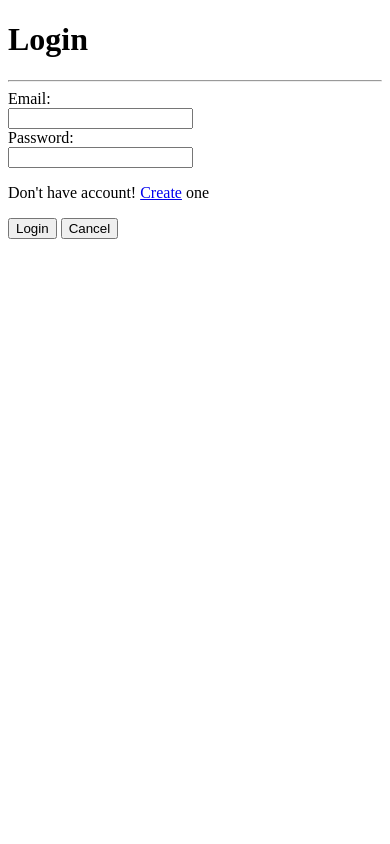
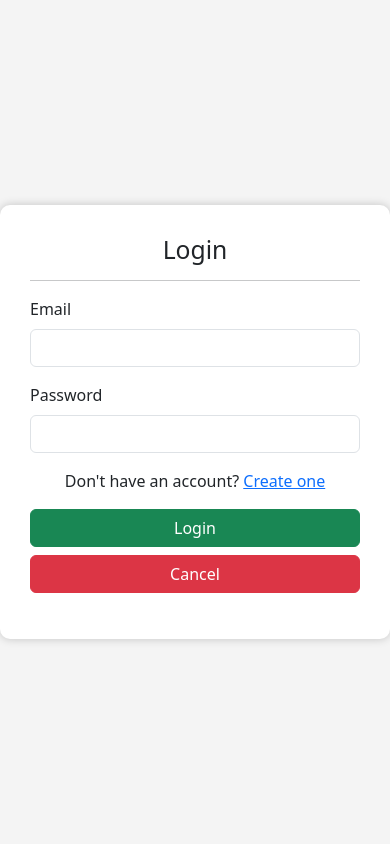
Before and after one commit to Choperzil/game_store, a Java web app: page /login.jsp in a window 390 px wide. Run offline with Tomcat 11, a stand-in JSP engine, Linux system fonts and the light colour scheme.

Commit message:
change login and register layout

```diff
--- a/web/login.jsp
+++ b/web/login.jsp
@@ -1,29 +1,74 @@
-<%--
-    Document   : login
-    Created on : Feb 17, 2025, 9:41:24 AM
-    Author     : Mr. Tuan
---%>
-
 <%@page contentType="text/html" pageEncoding="UTF-8"%>
 <%@taglib prefix="c" uri="http://java.sun.com/jsp/jstl/core"%>
 <!DOCTYPE html>
-<html>
-    <head>
-        <meta http-equiv="Content-Type" content="text/html; charset=UTF-8">
-        <title>JSP Page</title>
-    </head>
-    <body>
-        <h1>Login</h1>
+<html lang="en">
+<head>
+    <meta charset="UTF-8">
+    <meta name="viewport" content="width=device-width, initial-scale=1">
+    <title>Login</title>
+
+    <!-- Bootstrap CSS -->
+    <link href="https://cdn.jsdelivr.net/npm/bootstrap@5.3.0/dist/css/bootstrap.min.css" rel="stylesheet">
+
+    <style>
+        body {
+            background-color: #f4f4f4;
+            display: flex;
+            justify-content: center;
+            align-items: center;
+            height: 100vh;
+        }
+
+        .login-container {
+            background: white;
+            padding: 30px;
+            border-radius: 10px;
+            box-shadow: 0px 0px 10px rgba(0, 0, 0, 0.2);
+            width: 100%;
+            max-width: 400px;
+        }
+
+        .error-message {
+            color: red;
+            font-size: 14px;
+            text-align: center;
+            margin-top: 10px;
+        }
+    </style>
+</head>
+<body>
+
+    <div class="login-container">
+        <h2 class="text-center">Login</h2>
         <hr/>
-        <form action="<c:url value="/account/login.do" />" method="post">
-            Email:<br/>
-            <input type="text" name="email" value="${param.email}" /><br/>
-            Password:<br/>
-            <input type="password" name="password" value="${param.password}" /><br/>
-            <p>Don't have account! <a href="register.jsp">Create</a> one</p>
-            <button type="submit" name="op" value="login">Login</button>
-            <button type="submit" name="op" value="cancel">Cancel</button>
+
+        <form action="<c:url value='/account/login.do' />" method="post">
+            <div class="mb-3">
+                <label for="email" class="form-label">Email</label>
+                <input type="email" class="form-control" id="email" name="email">
+            </div>
+
+            <div class="mb-3">
+                <label for="password" class="form-label">Password</label>
+                <input type="password" class="form-control" id="password" name="password">
+            </div>
+
+            <p class="text-center">
+                Don't have an account? <a href="register.jsp" class="text-primary">Create one</a>
+            </p>
+
+            <div class="d-grid gap-2">
+                <button type="submit" class="btn btn-success" name="op" value="login">Login</button>
+                <button type="submit" class="btn btn-danger" name="op" value="cancel">Cancel</button>
+            </div>
         </form>
-            <i style="color: red;">${message}</i>
-    </body>
+
+        <!-- Thông báo lỗi -->
+        <p class="error-message">${message}</p>
+    </div>
+
+    <!-- Bootstrap JS (Optional: Nếu cần sử dụng JS của Bootstrap) -->
+    <script src="https://cdn.jsdelivr.net/npm/bootstrap@5.3.0/dist/js/bootstrap.bundle.min.js"></script>
+
+</body>
 </html>
```
Also changed, not shown: web/register.jsp (+37 -15 lines), web/images/sakura.jpg (added).
